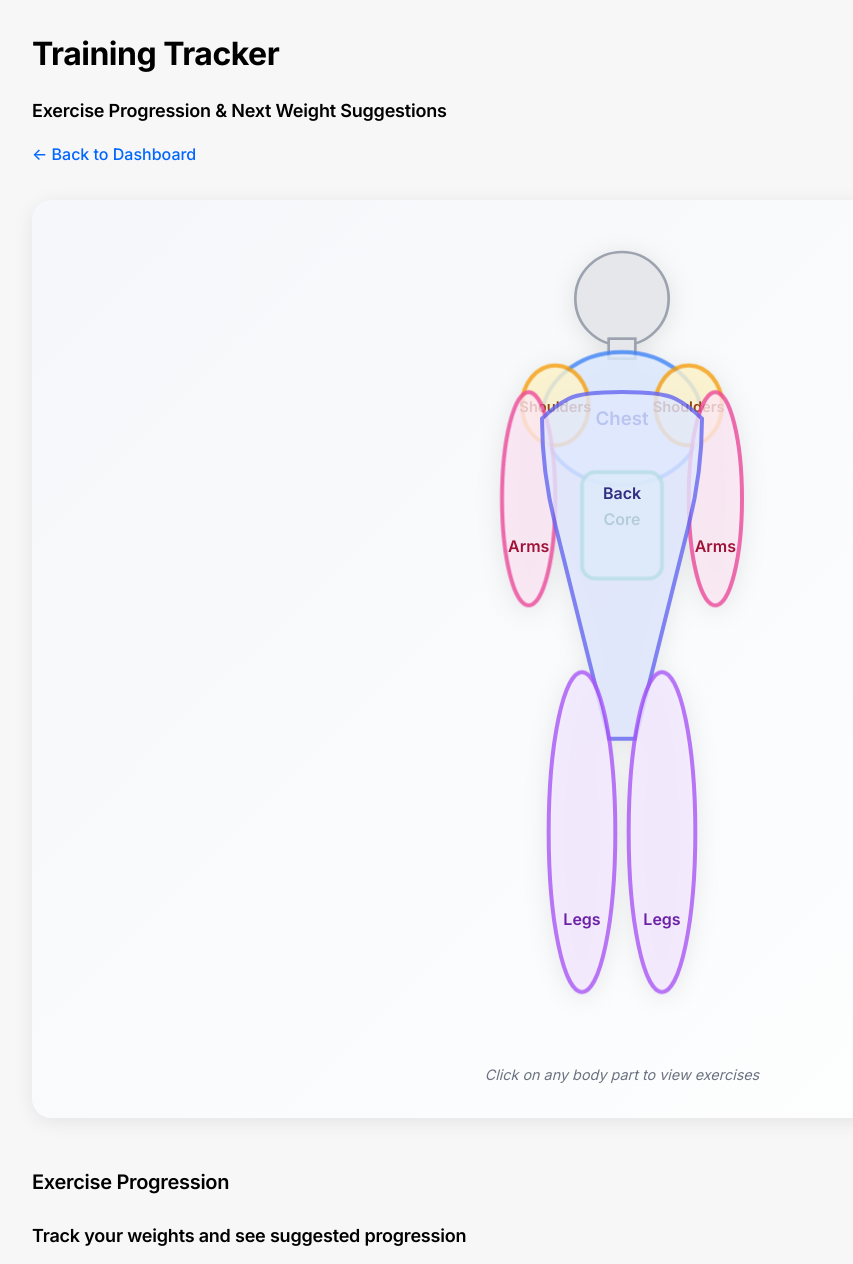
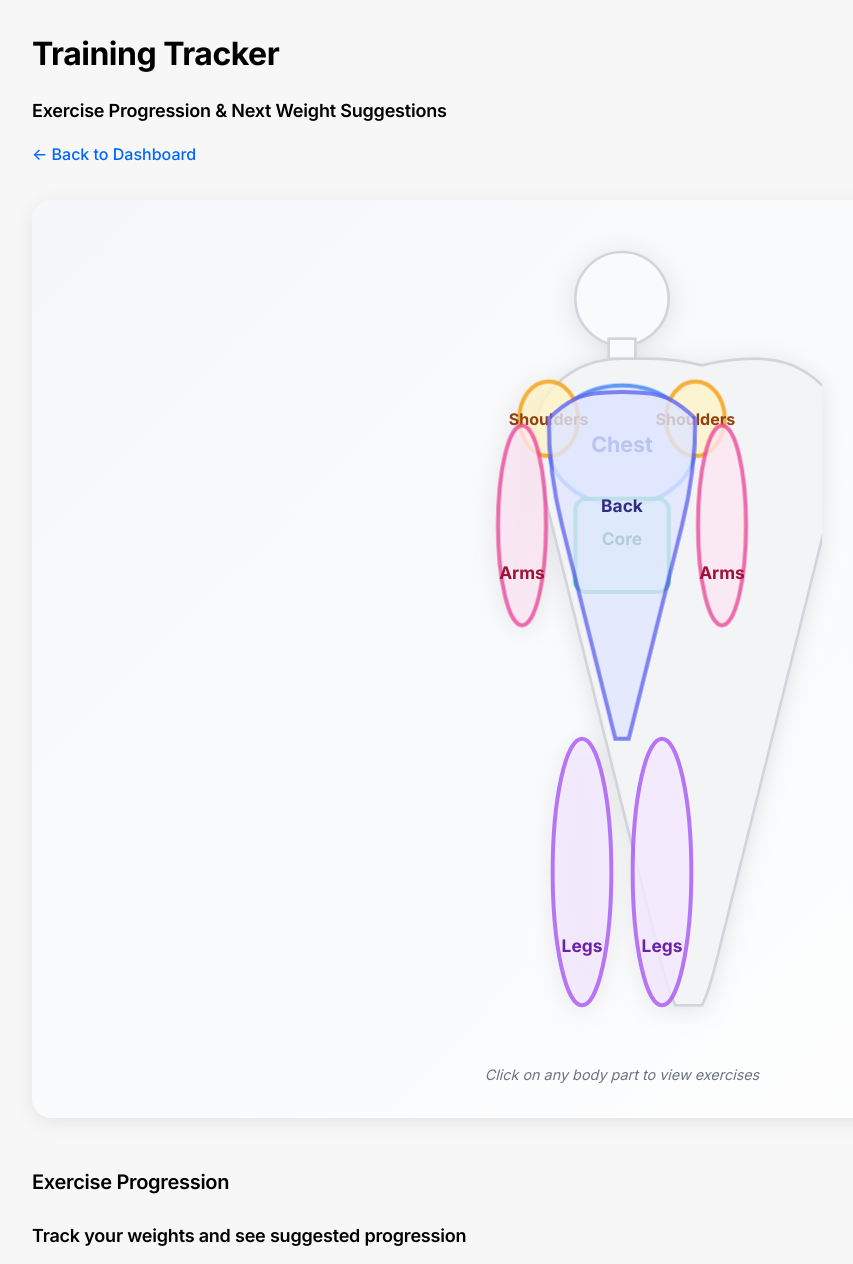
Before and after one commit to bhuram1980/transformation-dashboard, a Flask app: page /training in a window 1280 px wide. Shown: the top 1264 px of the page, without its empty margins (18-871 px from the left). Run offline with Flask 3, Linux system fonts and the light colour scheme.

Commit message:
Improve body diagram SVG with better anatomy and clearer clickable regions

```diff
--- a/templates/training-tracker.html
+++ b/templates/training-tracker.html
@@ -31,44 +31,44 @@
                 <div class="body-diagram-container">
                     <div class="body-diagram-wrapper">
                         <svg class="body-diagram" viewBox="0 0 300 600" xmlns="http://www.w3.org/2000/svg">
+                            <!-- Body outline (base) -->
+                            <path d="M 150 95 Q 120 95 100 115 Q 85 130 85 150 Q 85 170 90 190 Q 95 210 100 230 Q 105 250 110 270 Q 115 290 120 310 Q 125 330 130 350 Q 135 370 140 390 Q 145 410 150 430 Q 155 450 160 470 Q 165 490 170 510 Q 175 530 180 550 Q 185 570 190 580 L 210 580 Q 215 570 220 550 Q 225 530 230 510 Q 235 490 240 470 Q 245 450 250 430 Q 255 410 260 390 Q 265 370 270 350 Q 275 330 280 310 Q 285 290 290 270 Q 295 250 300 230 Q 305 210 310 190 Q 315 170 315 150 Q 315 130 300 115 Q 280 95 250 95 Q 230 95 210 100 Q 190 95 170 95 Q 160 95 150 95 Z" fill="#f3f4f6" stroke="#d1d5db" stroke-width="2"/>
+
                             <!-- Head -->
-                            <circle class="body-part" data-category="Other" cx="150" cy="50" r="35" fill="#e5e7eb" stroke="#9ca3af" stroke-width="2"/>
+                            <circle cx="150" cy="50" r="35" fill="#f9fafb" stroke="#d1d5db" stroke-width="2"/>
 
                             <!-- Neck -->
-                            <rect class="body-part" data-category="Other" x="140" y="80" width="20" height="15" fill="#e5e7eb" stroke="#9ca3af" stroke-width="2"/>
+                            <rect x="140" y="80" width="20" height="15" fill="#f9fafb" stroke="#d1d5db" stroke-width="2"/>
 
-                            <!-- Chest -->
-                            <ellipse class="body-part clickable" data-category="Chest" cx="150" cy="140" rx="60" ry="50" fill="#dbeafe" stroke="#3b82f6" stroke-width="3" opacity="0.7"/>
-                            <text x="150" y="145" text-anchor="middle" fill="#1e40af" font-size="14" font-weight="600">Chest</text>
+                            <!-- Chest (front) -->
+                            <ellipse class="body-part clickable" data-category="Chest" cx="150" cy="160" rx="55" ry="45" fill="#dbeafe" stroke="#3b82f6" stroke-width="3" opacity="0.8"/>
+                            <text x="150" y="165" text-anchor="middle" fill="#1e40af" font-size="16" font-weight="700">Chest</text>
 
                             <!-- Shoulders -->
-                            <ellipse class="body-part clickable" data-category="Shoulders" cx="100" cy="130" rx="25" ry="30" fill="#fef3c7" stroke="#f59e0b" stroke-width="3" opacity="0.7"/>
-                            <ellipse class="body-part clickable" data-category="Shoulders" cx="200" cy="130" rx="25" ry="30" fill="#fef3c7" stroke="#f59e0b" stroke-width="3" opacity="0.7"/>
-                            <text x="100" y="135" text-anchor="middle" fill="#92400e" font-size="11" font-weight="600">Shoulders</text>
-                            <text x="200" y="135" text-anchor="middle" fill="#92400e" font-size="11" font-weight="600">Shoulders</text>
+                            <ellipse class="body-part clickable" data-category="Shoulders" cx="95" cy="140" rx="22" ry="28" fill="#fef3c7" stroke="#f59e0b" stroke-width="3" opacity="0.8"/>
+                            <ellipse class="body-part clickable" data-category="Shoulders" cx="205" cy="140" rx="22" ry="28" fill="#fef3c7" stroke="#f59e0b" stroke-width="3" opacity="0.8"/>
+                            <text x="95" y="145" text-anchor="middle" fill="#92400e" font-size="12" font-weight="700">Shoulders</text>
+                            <text x="205" y="145" text-anchor="middle" fill="#92400e" font-size="12" font-weight="700">Shoulders</text>
 
                             <!-- Arms -->
-                            <ellipse class="body-part clickable" data-category="Arms" cx="80" cy="200" rx="20" ry="80" fill="#fce7f3" stroke="#ec4899" stroke-width="3" opacity="0.7"/>
-                            <ellipse class="body-part clickable" data-category="Arms" cx="220" cy="200" rx="20" ry="80" fill="#fce7f3" stroke="#ec4899" stroke-width="3" opacity="0.7"/>
-                            <text x="80" y="240" text-anchor="middle" fill="#9f1239" font-size="12" font-weight="600">Arms</text>
-                            <text x="220" y="240" text-anchor="middle" fill="#9f1239" font-size="12" font-weight="600">Arms</text>
+                            <ellipse class="body-part clickable" data-category="Arms" cx="75" cy="220" rx="18" ry="75" fill="#fce7f3" stroke="#ec4899" stroke-width="3" opacity="0.8"/>
+                            <ellipse class="body-part clickable" data-category="Arms" cx="225" cy="220" rx="18" ry="75" fill="#fce7f3" stroke="#ec4899" stroke-width="3" opacity="0.8"/>
+                            <text x="75" y="260" text-anchor="middle" fill="#9f1239" font-size="13" font-weight="700">Arms</text>
+                            <text x="225" y="260" text-anchor="middle" fill="#9f1239" font-size="13" font-weight="700">Arms</text>
 
                             <!-- Core/Abdomen -->
-                            <rect class="body-part clickable" data-category="Core" x="120" y="180" width="60" height="80" rx="10" fill="#d1fae5" stroke="#10b981" stroke-width="3" opacity="0.7"/>
-                            <text x="150" y="220" text-anchor="middle" fill="#065f46" font-size="12" font-weight="600">Core</text>
+                            <rect class="body-part clickable" data-category="Core" x="115" y="200" width="70" height="70" rx="8" fill="#d1fae5" stroke="#10b981" stroke-width="3" opacity="0.8"/>
+                            <text x="150" y="235" text-anchor="middle" fill="#065f46" font-size="13" font-weight="700">Core</text>
 
-                            <!-- Back (behind, shown with outline) -->
-                            <path class="body-part clickable" data-category="Back" d="M 90 140 Q 90 180 100 220 Q 110 260 120 300 Q 130 340 140 380 L 160 380 Q 170 340 180 300 Q 190 260 200 220 Q 210 180 210 140 Q 200 130 190 125 Q 180 120 150 120 Q 120 120 110 125 Q 100 130 90 140 Z" fill="#e0e7ff" stroke="#6366f1" stroke-width="3" opacity="0.7"/>
-                            <text x="150" y="200" text-anchor="middle" fill="#312e81" font-size="12" font-weight="600">Back</text>
+                            <!-- Back (overlay, clickable area) -->
+                            <path class="body-part clickable" data-category="Back" d="M 95 140 Q 95 180 105 220 Q 115 260 125 300 Q 135 340 145 380 L 155 380 Q 165 340 175 300 Q 185 260 195 220 Q 205 180 205 140 Q 195 130 185 125 Q 175 120 150 120 Q 125 120 115 125 Q 105 130 95 140 Z" fill="#e0e7ff" stroke="#6366f1" stroke-width="3" opacity="0.8"/>
+                            <text x="150" y="210" text-anchor="middle" fill="#312e81" font-size="13" font-weight="700">Back</text>
 
                             <!-- Legs -->
-                            <ellipse class="body-part clickable" data-category="Legs" cx="120" cy="450" rx="25" ry="120" fill="#f3e8ff" stroke="#a855f7" stroke-width="3" opacity="0.7"/>
-                            <ellipse class="body-part clickable" data-category="Legs" cx="180" cy="450" rx="25" ry="120" fill="#f3e8ff" stroke="#a855f7" stroke-width="3" opacity="0.7"/>
-                            <text x="120" y="520" text-anchor="middle" fill="#6b21a8" font-size="12" font-weight="600">Legs</text>
-                            <text x="180" y="520" text-anchor="middle" fill="#6b21a8" font-size="12" font-weight="600">Legs</text>
-
-                            <!-- Hover effect overlay -->
-                            <rect class="body-overlay" x="0" y="0" width="300" height="600" fill="transparent" pointer-events="none"/>
+                            <ellipse class="body-part clickable" data-category="Legs" cx="120" cy="480" rx="22" ry="100" fill="#f3e8ff" stroke="#a855f7" stroke-width="3" opacity="0.8"/>
+                            <ellipse class="body-part clickable" data-category="Legs" cx="180" cy="480" rx="22" ry="100" fill="#f3e8ff" stroke="#a855f7" stroke-width="3" opacity="0.8"/>
+                            <text x="120" y="540" text-anchor="middle" fill="#6b21a8" font-size="13" font-weight="700">Legs</text>
+                            <text x="180" y="540" text-anchor="middle" fill="#6b21a8" font-size="13" font-weight="700">Legs</text>
                         </svg>
                     </div>
                     <div class="body-diagram-hint">
```
